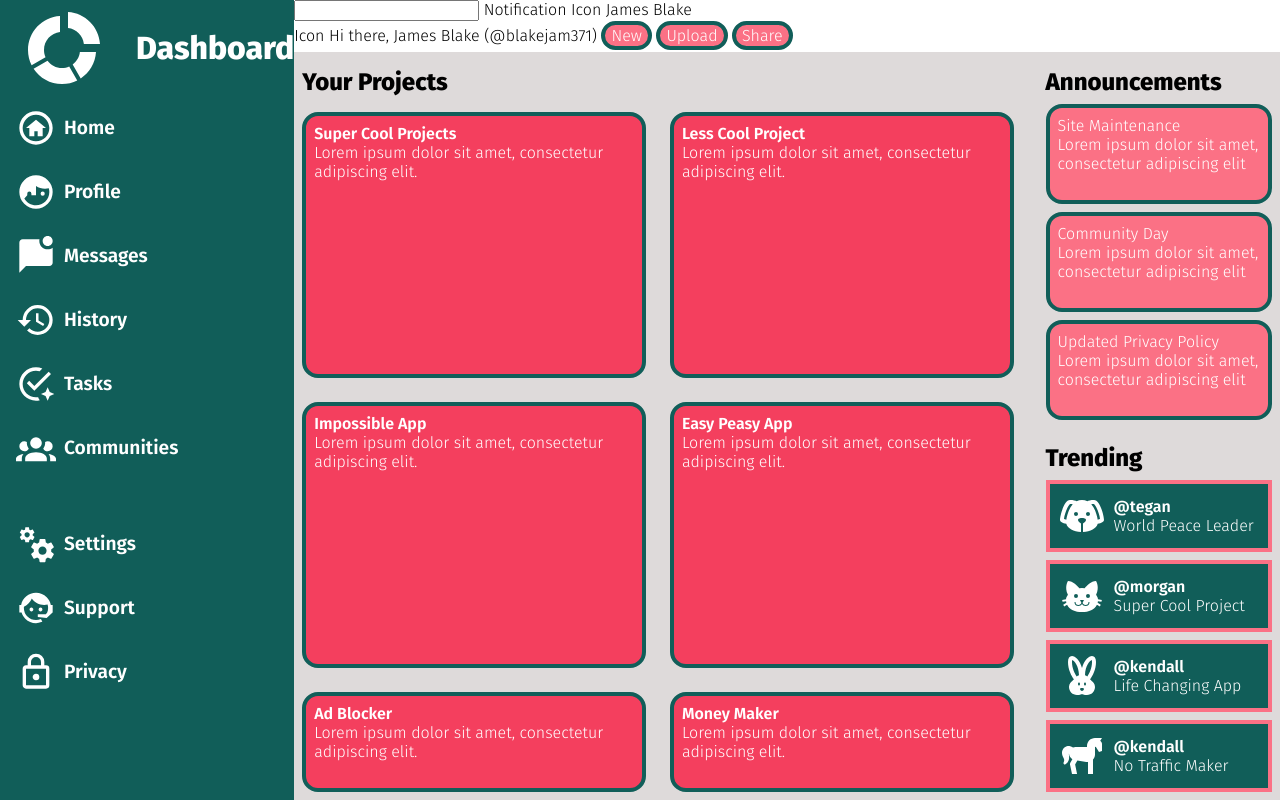
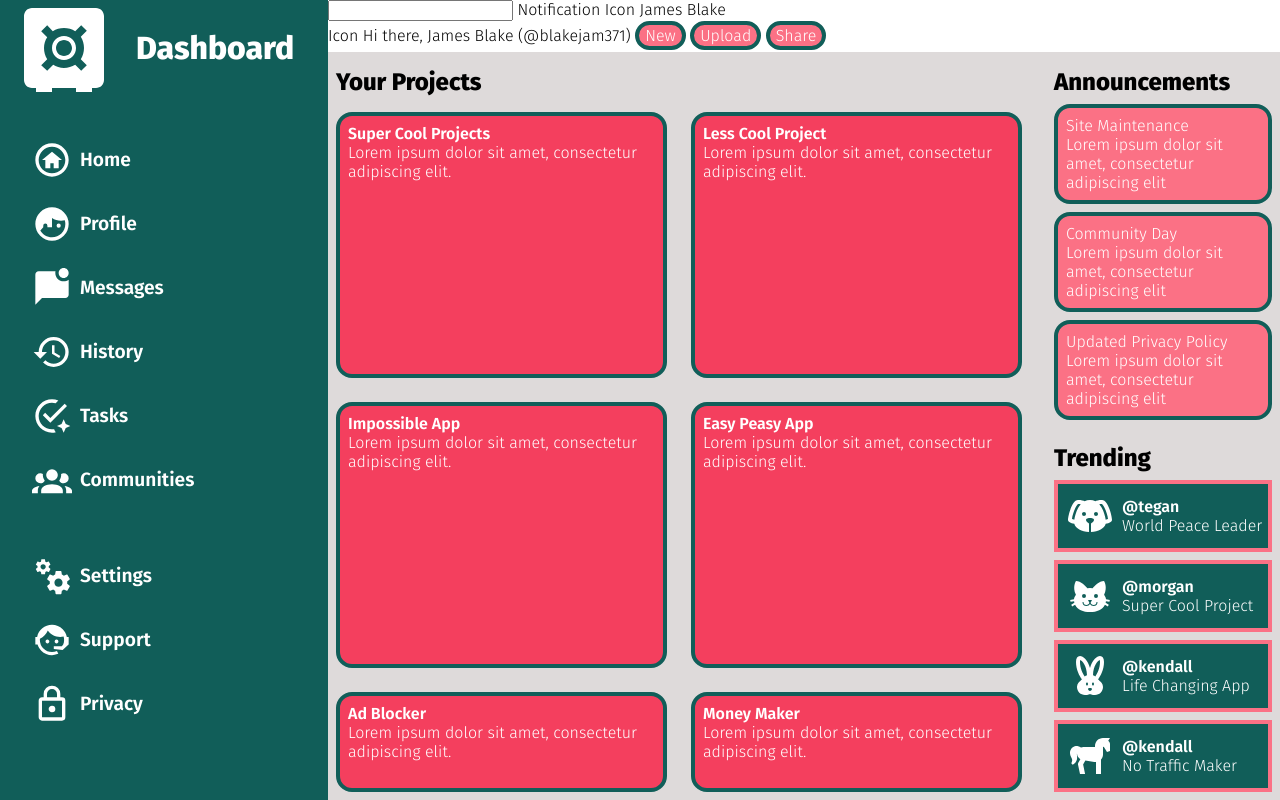
Before and after one commit to blakejam371/admin-dashboard, a plain HTML site: page index.html in a window 1280 px wide. Drawn offline with Linux system fonts and the light colour scheme.

Commit message:
Change main logo. Add min width to sidebar

```diff
--- a/index.html
+++ b/index.html
@@ -11,7 +11,7 @@
   <div id="container">
     <nav id="sidebar">
       <div class="logo">
-        <img src="./images/chart-arc.svg" alt="Main logo">
+        <img src="./images/safe-square.svg" alt="Main logo">
         <h2 id="sidebar-header">Dashboard</h2>
       </div>
       <div class="main-links">
--- a/styles.css
+++ b/styles.css
@@ -1,7 +1,6 @@
 /* Font imports and root variables */
 @import url('https://fonts.googleapis.com/css?family=Fira+Sans:300,600,800');
 
-/* Global reset and variables */
 * {
   box-sizing: border-box;
   margin: 0;
@@ -41,6 +40,10 @@ ul {
   margin-left: 1rem;
 }
 
+ul:hover {
+  cursor: pointer;
+}
+
 #container {
   display: grid;
   grid-template-columns: 1fr 4fr;
@@ -61,6 +64,7 @@ ul {
   filter: brightness(0) invert(1);
   height: 2.5rem;
   margin-right: 0.5rem;
+  margin-left: 1rem;
   align-self: center;
 }
 
@@ -74,16 +78,18 @@ ul {
 
 #sidebar .logo img {
   height: 6rem;
-  margin-left: 1rem;
+  margin-left: rem;
 }
 
 #sidebar-header {
   align-self: center;
   font-size: var(--fs-4);
   margin-left: 1rem;
+  min-width: 12rem;
 }
 
 .main-links {
+  margin-top: 2rem;
   margin-bottom: 2rem;
 }
 
```
Also changed, not shown: images/safe-square.svg (added).
